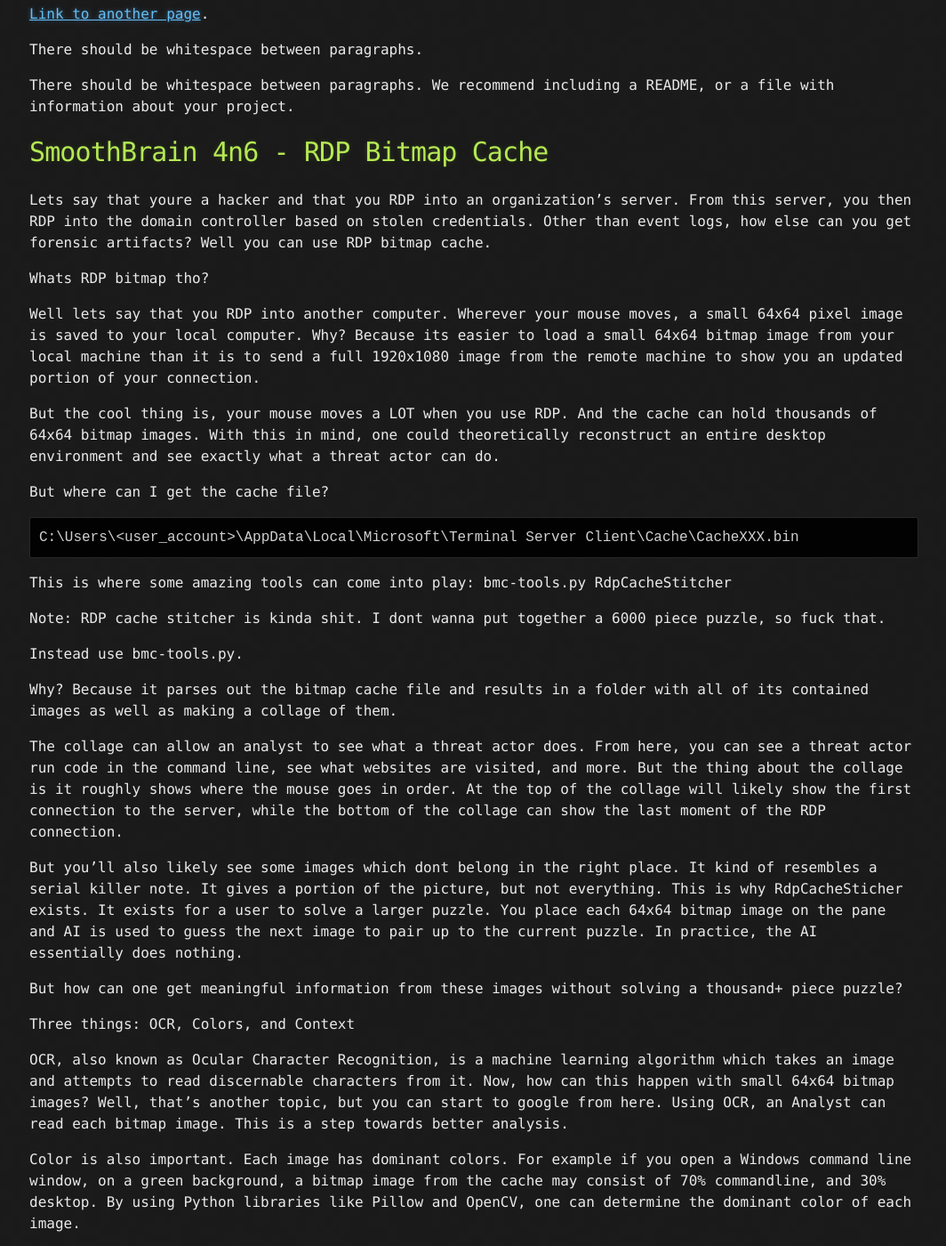
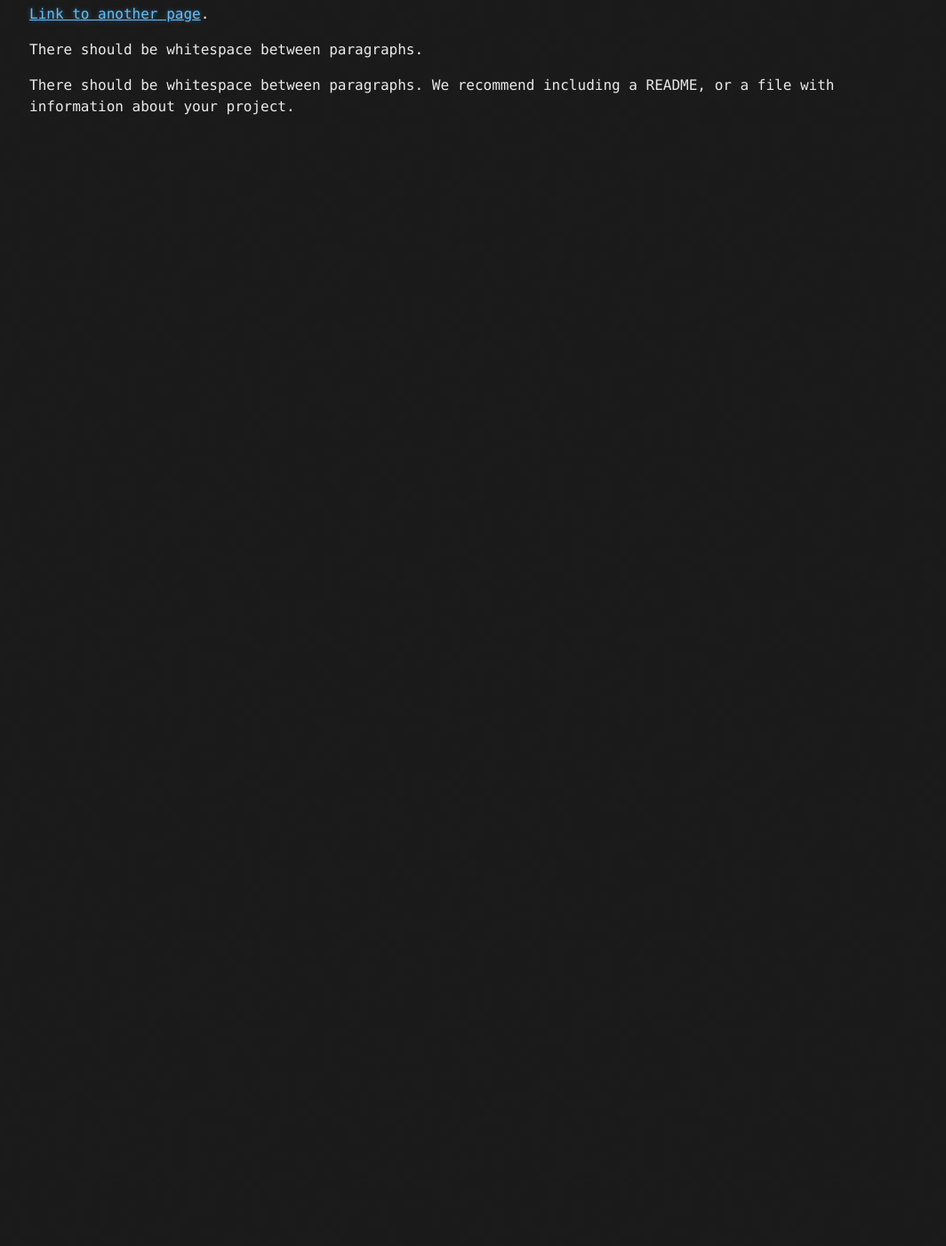
Before and after one commit to Centrelink93/ironcrumb.github.io, a Jekyll site: the page built from index.md, in a window 1280 px wide and 1400 px high, scrolled down 270 px. Shown: the whole window at 89% size, without its empty margins (107-1171 px from the left). Built offline with Jekyll 4.4.1, drawn with Linux system fonts in a browser that asks for light colours; after the commit the page ends 900 px from its top, so only the background shows below that; some of the changed text lies outside the part shown.

Commit message:
Update index.md

````diff
--- a/index.md
+++ b/index.md
@@ -9,46 +9,3 @@ Text can be **bold**, _italic_, ~~strikethrough~~ or `keyword`.
 There should be whitespace between paragraphs.
 
 There should be whitespace between paragraphs. We recommend including a README, or a file with information about your project.
-
-# SmoothBrain 4n6 - RDP Bitmap Cache
-
-Lets say that youre a hacker and that you RDP into an organization's server. From this server, you then RDP into the domain controller based on stolen credentials. Other than event logs, how else can you get forensic artifacts? Well you can use RDP bitmap cache.
-
-Whats RDP bitmap tho?
-
-Well lets say that you RDP into another computer. Wherever your mouse moves, a small 64x64 pixel image is saved to your local computer. Why? Because its easier to load a small 64x64 bitmap image from your local machine than it is to send a full 1920x1080 image from the remote machine to show you an updated portion of your connection.
-
-But the cool thing is, your mouse moves a LOT when you use RDP. And the cache can hold thousands of 64x64 bitmap images. With this in mind, one could theoretically reconstruct an entire desktop environment and see exactly what a threat actor can do.
-
-But where can I get the cache file?
-
-```
-C:\Users\<user_account>\AppData\Local\Microsoft\Terminal Server Client\Cache\CacheXXX.bin
-```
-This is where some amazing tools can come into play:
-bmc-tools.py
-RdpCacheStitcher
-
-Note: RDP cache stitcher is kinda shit. I dont wanna put together a 6000 piece puzzle, so fuck that.
-
-Instead use bmc-tools.py.
-
-Why? Because it parses out the bitmap cache file and results in a folder with all of its contained images as well as making a collage of them.
-
-The collage can allow an analyst to see what a threat actor does. From here, you can see a threat actor run code in the command line, see what websites are visited, and more.  But the thing about the collage is it roughly shows where the mouse goes in order. At the top of the collage will likely show the first connection to the server, while the bottom of the collage can show the last moment of the RDP connection.
-
-But you'll also likely see some images which dont belong in the right place. It kind of resembles a serial killer note. It gives a portion of the picture, but not everything. This is why RdpCacheSticher exists. It exists for a user to solve a larger puzzle. You place each 64x64 bitmap image on the pane and AI is used to guess the next image to pair up to the current puzzle. In practice, the AI essentially does nothing.
-
-But how can one get meaningful information from these images without solving a thousand+ piece puzzle?
-
-Three things: OCR, Colors, and Context
-
-OCR, also known as Ocular Character Recognition, is a machine learning algorithm which takes an image and attempts to read discernable characters from it. Now, how can this happen with small 64x64 bitmap images? Well, that's another topic, but you can start to google from here. Using OCR, an Analyst can read each bitmap image. This is a step towards better analysis.
-
-Color is also important. Each image has dominant colors. For example if you open a Windows command line window, on a green background, a bitmap image from the cache may consist of 70% commandline,  and 30% desktop. By using Python libraries like Pillow and OpenCV, one can determine the dominant color of each image.
-
-Using these two concepts, an analyst can create context. Using parsed characters and dominant colors, one can categorize text alongside a color as a commandline or powershell entry.
-
-This means an analyst can remove junk-like images from their analysis making specific aspects of the collage more clear. By doing so, an analyst can quickly ascertain bad things a threat actor may do.
-
-There is no public software that provides the aforementioned features at this point in time. But it would be cool if someone made this ;)
````
